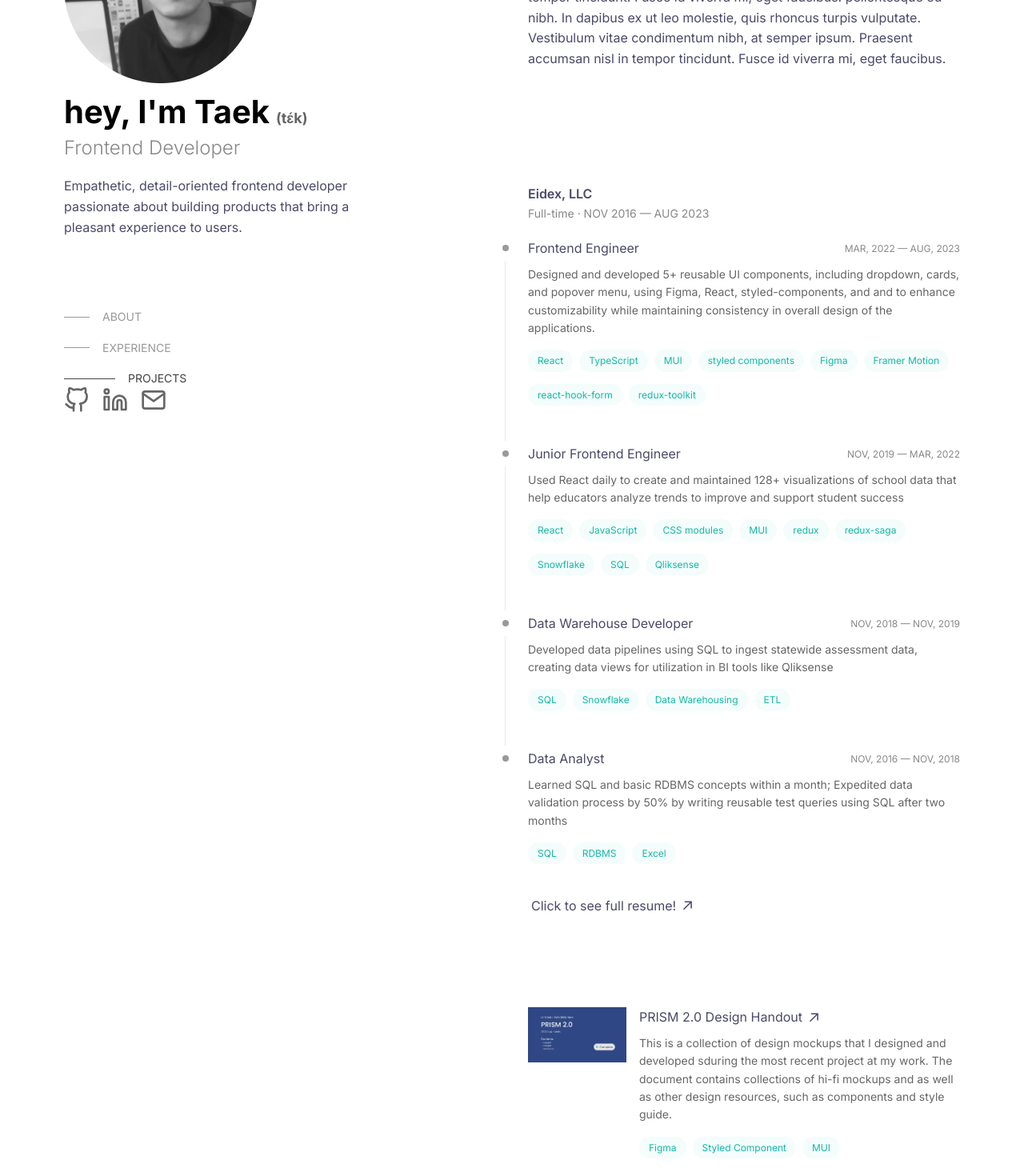
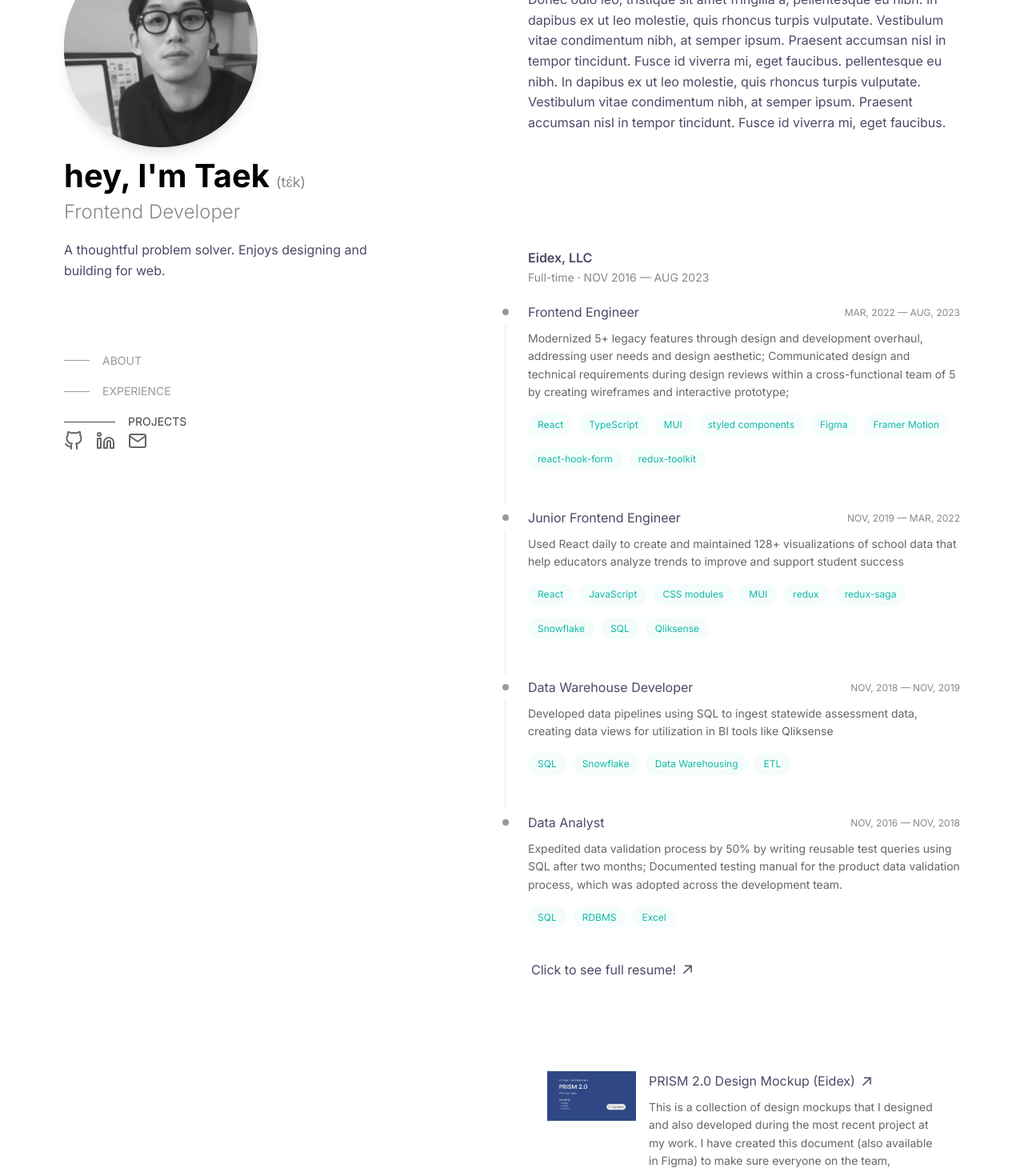
Before and after one commit to tnamdevnote/tnam.dev, a Next.js app: page / in a window 1280 px wide. Shown: the part 240-1705 px from the top of the page at 80% size. Built offline with nearby package versions, Linux system fonts and the light colour scheme.

Commit message:
chore: fine tuning

```diff
--- a/app/components/sections/projects.tsx
+++ b/app/components/sections/projects.tsx
@@ -27,10 +27,10 @@
         {PROJECTS.map((project) => (
           <li
             key={project.name}
-            className="relative mb-8 flex flex-row lg:transition lg:hover:!opacity-100 lg:group-hover/list:opacity-50"
+            className="relative mb-8 flex flex-row transition hover:!opacity-100 group-hover/list:opacity-50"
           >
-            <div className="group grid gap-4 sm:grid-cols-8 lg:py-4">
-              <div className="absolute -inset-x-6 -inset-y-2 z-10 hidden h-[110%] w-[110%] rounded-xl transition-all lg:block lg:group-hover:bg-accent-1 lg:group-hover:shadow-lg"></div>
+            <div className="group grid gap-4 rounded-xl p-6 transition-all hover:bg-accent-1 sm:grid-cols-8 lg:py-4">
+              {/* <div className="absolute -inset-x-6 -inset-y-2 z-10 h-[110%] w-[110%] rounded-xl transition-all group-hover:bg-accent-1 lg:block"></div> */}
               <Image
                 src={project.imgUrl}
                 alt={project.name}
@@ -45,7 +45,7 @@
                       <a
                         href={project.url}
                         target="_blank"
-                        className="flex items-center gap-2 transition-all group-hover:text-teal-500"
+                        className="flex items-center gap-2 transition-all"
                       >
                         <span className="absolute -inset-x-6 -inset-y-2 hidden h-[110%] w-[110%] lg:block"></span>
                         {project.name}
--- a/app/globals.css
+++ b/app/globals.css
@@ -52,7 +52,7 @@
 }
 
 *::selection {
-  background: #07b6d550;
+  background: #07d1d550;
 }
 
 a {
--- a/app/page.tsx
+++ b/app/page.tsx
@@ -12,12 +12,12 @@
   return (
     <>
       {/* <Cursor /> */}
-      <main className="mx-auto grid min-h-screen max-w-screen-xl grid-cols-12 gap-8 px-6 py-12 md:px-14 md:py-24 lg:grid-cols-6 lg:gap-10 lg:px-20 lg:py-0">
+      <main className="mx-auto grid min-h-screen max-w-screen-xl grid-cols-12 gap-8 px-6 py-24 md:px-14 md:py-32 lg:grid-cols-6 lg:gap-10 lg:px-20 lg:py-0">
         <TOCListProvider>
-          <header className="lg: col-span-full flex-col lg:sticky lg:top-0 lg:col-span-3 lg:flex lg:max-h-screen lg:gap-8 lg:py-24">
+          <header className="lg: col-span-full flex-col lg:sticky lg:top-0 lg:col-span-3 lg:flex lg:max-h-screen lg:gap-8 lg:pb-24 lg:pt-44">
             <hgroup>
               <div
-                className="mb-4 w-fit rounded-full" // border-[1px] border-accent-2 p-1 shadow-lg"
+                className="mb-4 w-fit rounded-full shadow-lg"
                 aria-label="profile photo"
               >
                 <Image
@@ -31,15 +31,17 @@
               <h1 className="mb-1 text-h2 lg:text-h2">
                 <a href="/">
                   hey, I'm Taek
-                  <span className="ml-2 text-lg text-accent-5">{"(tɛ́k)"}</span>
+                  <span className="ml-2 text-lg font-normal text-accent-4">
+                    {"(tɛ́k)"}
+                  </span>
                 </a>
               </h1>
               <h3 className="text-h3 font-light text-accent-4">
                 Frontend Developer
               </h3>
               <p className="mt-4 text-body text-accent-4 lg:max-w-sm">
-                Empathetic, detail-oriented frontend developer passionate about
-                building products that bring a pleasant experience to users.
+                A thoughtful problem solver. Enjoys designing and building for
+                web.
               </p>
               <div className="mt-4 flex gap-4 lg:hidden">
                 {CONTACTS.map((contact) => (
@@ -71,14 +73,14 @@
                   >
                     <Icon
                       name={contact.name}
-                      className="h-8 w-8 font-bold transition-transform group-hover:scale-[1.1]"
+                      className="h-6 w-6 font-bold transition-transform group-hover:scale-[1.1]"
                     />
                   </a>
                 ))}
               </div>
             </aside>
           </header>
-          <main className="col-span-full mt-16 lg:col-span-3 lg:m-0 lg:py-24">
+          <main className="col-span-full mt-16 lg:col-span-3 lg:m-0 lg:pb-24 lg:pt-44">
             <About />
             <Experience />
             <Projects />
--- a/config.ts
+++ b/config.ts
@@ -17,7 +17,7 @@
   {
     title: "Frontend Engineer",
     date: "MAR, 2022 — AUG, 2023",
-    description: `Designed and developed 5+ reusable UI components, including dropdown, cards, and popover menu, using Figma, React, styled-components, and and to enhance customizability while maintaining consistency in overall design of the applications.`,
+    description: `Modernized 5+ legacy features through design and development overhaul, addressing user needs and design aesthetic; Communicated design and technical requirements during design reviews within a cross-functional team of 5 by creating wireframes and interactive prototype;`,
     techStack: [
       "React",
       "TypeScript",
@@ -54,18 +54,18 @@
   {
     title: "Data Analyst",
     date: "NOV, 2016 — NOV, 2018",
-    description: `Learned SQL and basic RDBMS concepts within a month; Expedited data validation process by 50% by writing reusable test queries using SQL after two months`,
+    description: `Expedited data validation process by 50% by writing reusable test queries using SQL after two months; Documented testing manual for the product data validation process, which was adopted across the development team.`,
     techStack: ["SQL", "RDBMS", "Excel"],
   },
 ];
 
 export const PROJECTS = [
   {
-    name: "PRISM 2.0 Design Handout",
-    description: `This is a collection of design mockups that I designed and developed sduring the most recent project at my work.
-    The document contains collections of hi-fi mockups and as well as other design resources, such as components and style guide.`,
+    name: "PRISM 2.0 Design Mockup (Eidex)",
+    description: `This is a collection of design mockups that I designed and also developed during the most recent project at my work.
+    I have created this document (also available in Figma) to make sure everyone on the team, developers and product owners were on the same page with the business requirements.`,
     techStack: ["Figma", "Styled Component", "MUI"],
-    url: "https://drive.google.com/file/d/1ie0TmU0l7xZgQHco36pcX8u9EniGs551/view?usp=sharing",
+    url: "https://drive.google.com/file/d/11S1XKpryfGL6QiWGa8eS_RFPZv3Zb2vV/view?usp=sharing",
     imgUrl: "/prism-2.png",
   },
   {
```
